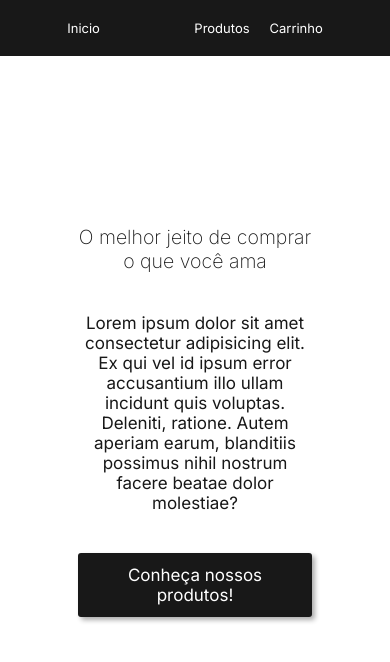
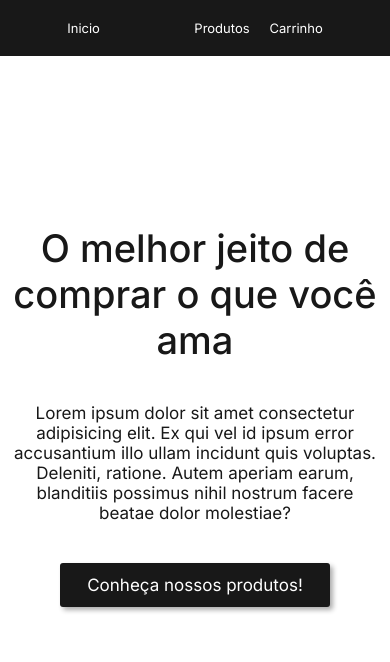
Before and after one commit to theiguim/applestorepj, a Next.js app: page / in a window 390 px wide. Shown: the top 662 px of the page. Built offline with nearby package versions, Linux system fonts and the light colour scheme.

Commit message:
getStaticParams

```diff
--- a/src/components/ProductDetailer/styles.module.scss
+++ b/src/components/ProductDetailer/styles.module.scss
@@ -8,7 +8,8 @@
 }
 
 .content {
-width: 50%;
+    min-width: 450px;
+    width: 500px;
 }
 
 
@@ -50,3 +51,24 @@ width: 50%;
         transform: scale(1.02);
     }
 }
+
+@media(max-width: 940px) {
+    .container {
+        flex-direction: column;
+    }
+}
+
+@media(max-width: 525px) {
+    .container {
+        max-width: 96vw;
+    }
+
+    .content {
+        min-width: auto;
+    }
+
+    .image {
+        width: 90vw;
+        height: auto;
+    }
+}
--- a/src/styles/globalStyles.module.scss
+++ b/src/styles/globalStyles.module.scss
@@ -46,6 +46,7 @@
     font-size: 5vw;
     font-weight: 200;
     margin: 0;
+    // width: 60vw;
 }
 .container p{
     font-size: 17px;
@@ -66,3 +67,44 @@ transition: 0.2s;
     transform: scale(1.02);
 }
 }
+
+
+@media(max-width: 1000px){
+    .container{
+        width: 80vw;
+    }
+    .container h1{
+        font-size: 60px;
+        font-weight: 500;
+    }
+}
+
+@media(max-width: 800px){
+    .container{
+        width: 80vw;
+    }
+    .container h1{
+        font-size: 43px;
+        font-weight: 500;
+    }
+}
+
+@media(max-width: 390px){
+    .container{
+        width: 96vw;
+    }
+    .container h1{
+        font-size: 38px;
+        font-weight: 500;
+    }
+}
+
+// @media(max-width: 390px){
+//     .container{
+//         width: 90vw;
+//     }
+//     .container h1{
+//         font-size: 38px;
+//         font-weight: 500;
+//     }
+// }
```
Also changed, not shown: src/app/products/[id]/page.jsx (+15 -9 lines).
